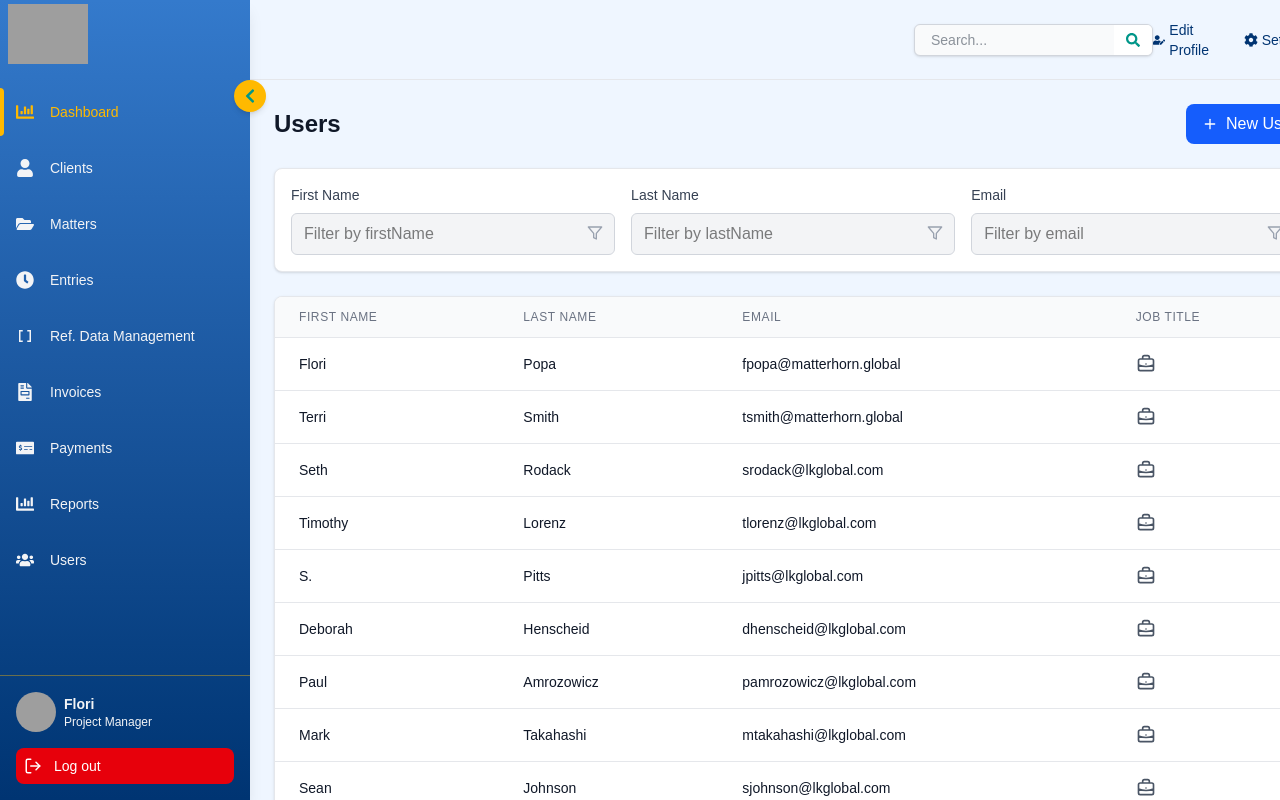
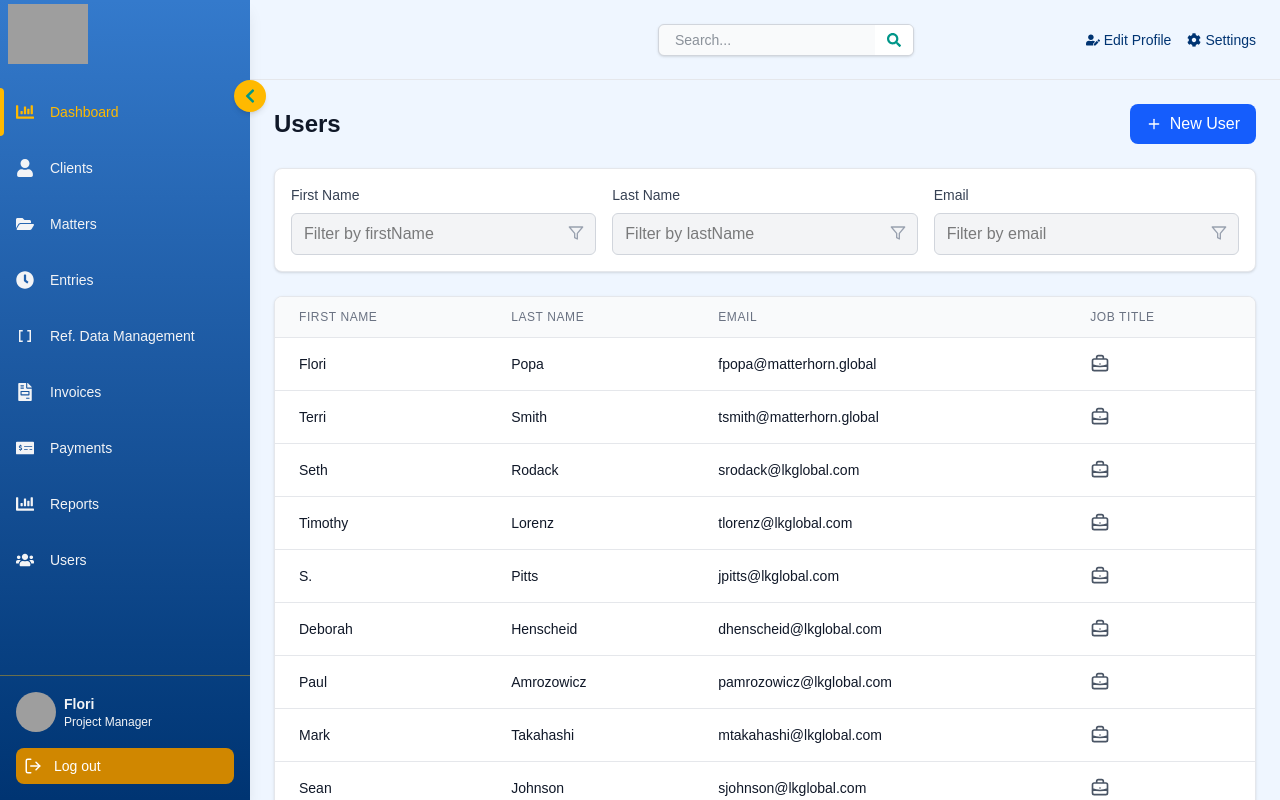
Before and after one commit to 64SquaresApexLLP/matterhorn, a React (Vite) app: page /users in a window 1280 px wide. Built offline with nearby package versions, Linux system fonts and the light colour scheme; grey boxes are pictures that could not be loaded; a web font is replaced by a local one.

Commit message:
Solved Issues

```diff
--- a/src/components/LeftNav.jsx
+++ b/src/components/LeftNav.jsx
@@ -141,7 +141,7 @@ export default function Nav() {
           <button
             className={`cursor-pointer w-full mt-4 flex items-center ${
               isOpen ? "justify-start gap-3 px-2" : "justify-center"
-            } py-2 text-left bg-red-600 hover:bg-red-700 rounded-lg text-white`}
+            } py-2 text-left bg-yellow-600 hover:bg-yellow-700 rounded-lg text-white`}
             onClick={() => {
               console.log("Logout clicked");
             }}
--- a/src/components/TopNav.jsx
+++ b/src/components/TopNav.jsx
@@ -12,7 +12,7 @@ const TopNav = () => {
       className="h-[10vh] bg-blue-50 text-[var(--secondary-600)] flex items-center justify-between px-6 shadow-lg border-b border-gray-200"
     >
       {/* Search Bar */}
-      <div className="border border-gray-300 bg-gray-50 ml-[50vw] relative hidden md:flex items-center rounded-md overflow-hidden text-gray-800 shadow-sm w-64">
+      <div className="border border-gray-300 bg-gray-50 ml-[30vw] relative hidden md:flex items-center rounded-md overflow-hidden text-gray-800 shadow-sm w-64">
         <input
           type="text"
           placeholder="Search..."
--- a/src/pages/Home.jsx
+++ b/src/pages/Home.jsx
@@ -9,24 +9,11 @@ function HomePage() {
 
     return (
         <div className="font-sans text-black relative">
-
-
-
-            {/* Header */}
             <header className="bg-gradient-to-r from-[#0E44A4] to-[#1167CC] text-white shadow-md">
                 <div className="flex flex-col md:flex-row items-center justify-between py-7 px-10 md:px-2 max-w-6xl mx-auto">
-                    {/* Logo + Title */}
                     <div className="flex flex-col items-center space-x-2 text-center">
-                        <img src="/favicon-2.png" alt="Matterhorn Logo" className="w-12 h-12 mb-1" />
-                        <div className="w-fit">
-                            <h1 className="text-xl md:text-2xl font-bold leading-tight">MATTERHORN</h1>
-                            <p className="text-xs text-center tracking-[0.1em] uppercase">BACK OFFICE SOLUTIONS</p>
-                        </div>
+                        <img src="/logo.png" alt="Matterhorn Logo" className="w-50 h-12 mb-1" />
                     </div>
-
-
-                    {/* Social Icons */}
-
 
                     <div className="flex space-x-3">
                         <FaFacebookF className="text-white hover:text-blue-400 cursor-pointer transition-colors" />
@@ -66,13 +53,13 @@ function HomePage() {
                     <div className="flex space-x-2">
                         <button
                             onClick={() => navigate('/login')}
-                            className="bg-white text-blue-700 px-4 py-1 rounded-md shadow hover:bg-blue-50 hover:text-blue-800 font-semibold text-sm transition-all duration-300"
+                            className="bg-white text-blue-700 px-4 py-1 rounded-md shadow hover:bg-blue-50 hover:text-blue-800 font-semibold text-sm transition-all duration-300 cursor-pointer"
                         >
                             SIGN IN
                         </button>
                         <button
                             onClick={() => navigate('/login')}
-                            className="bg-white text-blue-700 px-4 py-1 rounded-md shadow hover:bg-blue-50 hover:text-blue-800 font-semibold text-sm transition-all duration-300"
+                            className="bg-white text-blue-700 px-4 py-1 rounded-md shadow hover:bg-blue-50 hover:text-blue-800 font-semibold text-sm transition-all duration-300 cursor-pointer"
                         >
                             SIGN UP
                         </button>
```
